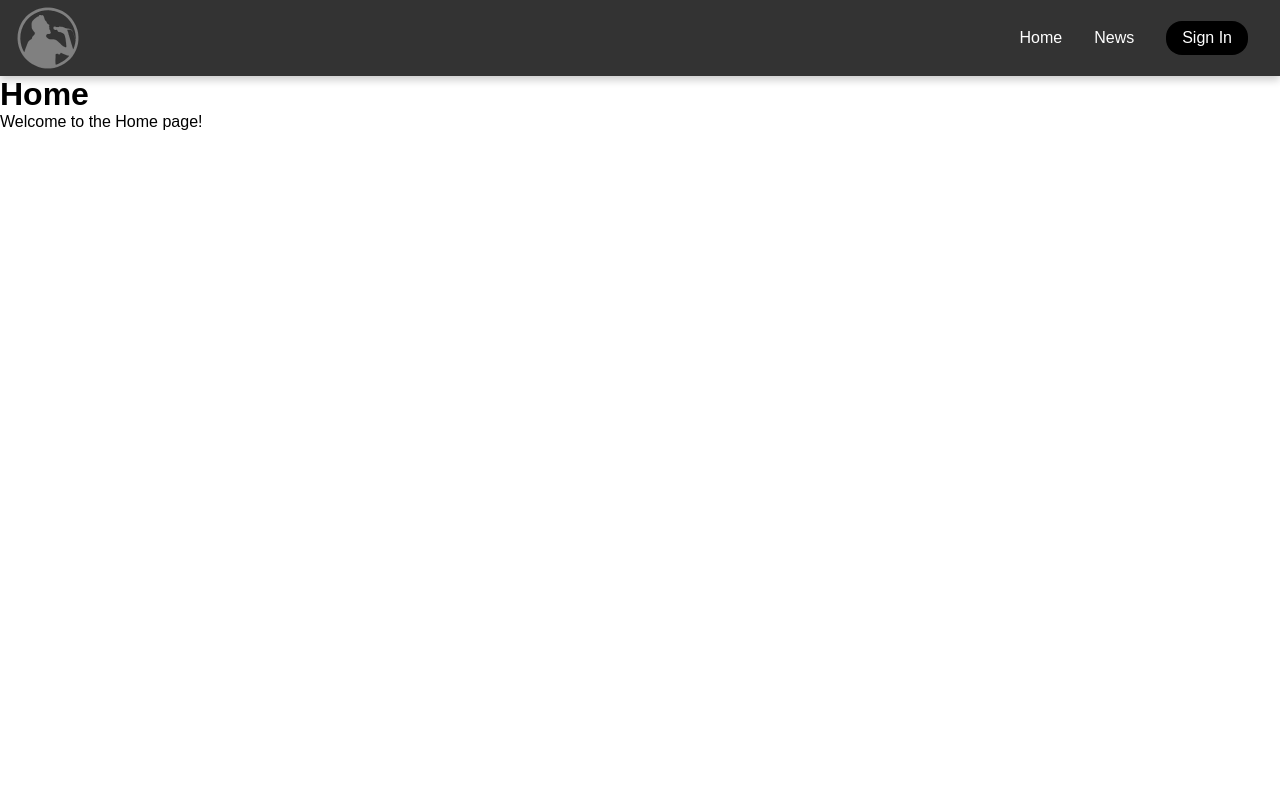
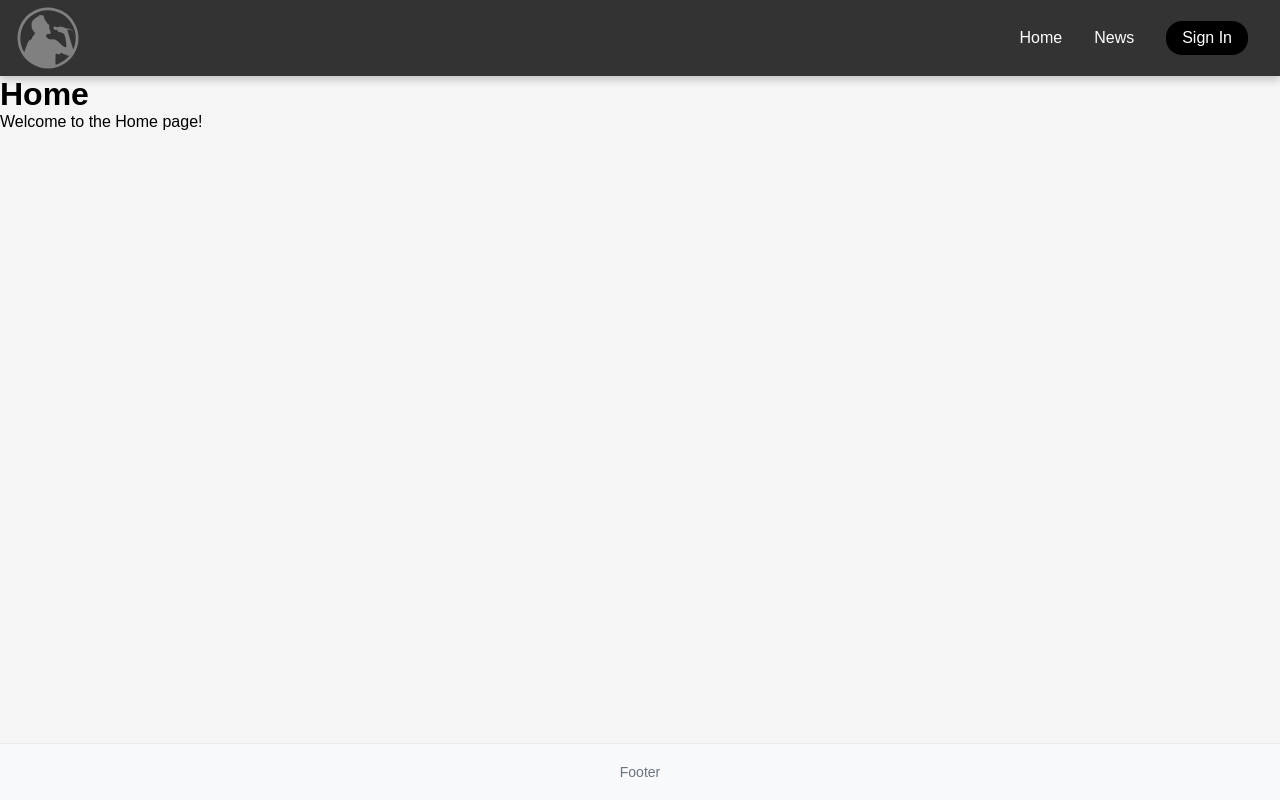
Before and after one commit to yoannLafore/karabox_website, a React (Vite) app in the folder app/: page / in a window 1280 px wide. Built offline with nearby package versions, Linux system fonts and the light colour scheme.

Commit message:
fix(mainpage): make main fill the main space

```diff
--- /dev/null
+++ b/app/src/pages/MainPage.scss
@@ -0,0 +1,11 @@
+.mainPageContainer {
+  display: flex;
+  flex-direction: column;
+  justify-content: center;
+  height: 100vh;
+  background-color: #f5f5f5;
+}
+
+main {
+  flex: 1;
+}
--- a/app/src/pages/MainPage.tsx
+++ b/app/src/pages/MainPage.tsx
@@ -1,13 +1,17 @@
+import Footer from '../components/footer/Footer';
 import Header from '../components/header/Header';
+import './MainPage.scss';
 
 function MainPage() {
   return (
-    <div>
+    <div className="mainPageContainer">
       <Header />
       <main>
         <h1>Home</h1>
         <p>Welcome to the Home page!</p>
       </main>
+
+      <Footer />
     </div>
   );
 }
```
